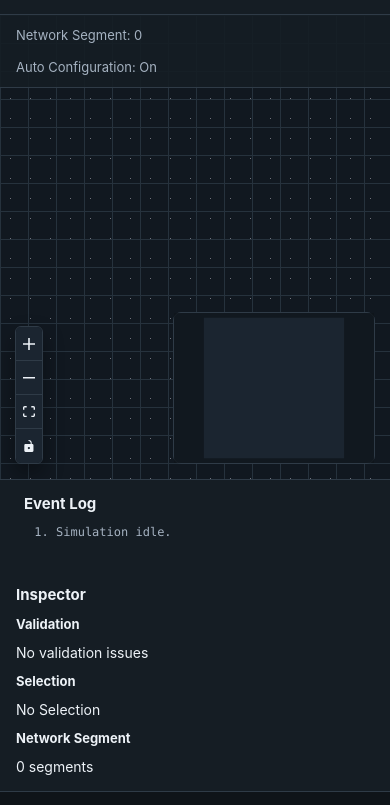
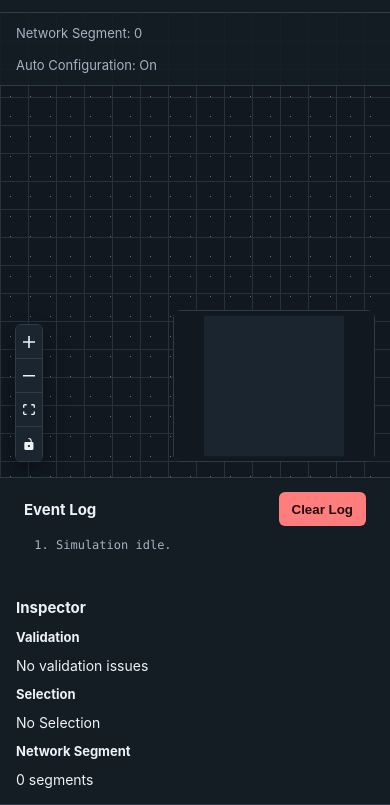
Before and after one commit to YubinMoon/Network-Lab, a React (Vite) app: page / in a window 390 px wide. Shown: the part 1150-1955 px from the top of the page. Built offline with nearby package versions, Linux system fonts and the light colour scheme.

Commit message:
Move Clear Log into event log panel

```diff
--- a/src/App.css
+++ b/src/App.css
@@ -555,6 +555,7 @@ dd {
   justify-content: space-between;
   gap: 12px;
   min-width: 0;
+  flex-wrap: wrap;
 }
 
 .simulation-panel-content {
@@ -750,7 +751,7 @@ dd {
   }
 
   .simulation-panel-header {
-    align-items: flex-start;
-    flex-direction: column;
+    align-items: center;
+    flex-direction: row;
   }
 }
--- a/src/components/simulation/SimulationControls.tsx
+++ b/src/components/simulation/SimulationControls.tsx
@@ -13,7 +13,6 @@ export function SimulationControls() {
   const resetSimulation = useLabStore((state) => state.resetSimulation)
   const setSimulationSpeed = useLabStore((state) => state.setSimulationSpeed)
   const resetDynamicTables = useLabStore((state) => state.resetDynamicTables)
-  const clearSimulationTrace = useLabStore((state) => state.clearSimulationTrace)
   const isRunning = simulationStatus === 'running'
   const playbackLabel = isRunning ? 'Pause' : 'Play'
   const playbackClassName = isRunning
@@ -68,13 +67,6 @@ export function SimulationControls() {
       >
         Reset Dynamic Tables
       </button>
-      <button
-        type="button"
-        className="simulation-clear-button"
-        onClick={clearSimulationTrace}
-      >
-        Clear Log
-      </button>
       <select
         aria-label="Speed"
         value={simulationSpeed}
--- a/src/components/simulation/SimulationPanel.tsx
+++ b/src/components/simulation/SimulationPanel.tsx
@@ -1,10 +1,20 @@
 import { EventLog } from './EventLog'
+import { useLabStore } from '../../store/useLabStore'
 
 export function SimulationPanel() {
+  const clearSimulationTrace = useLabStore((state) => state.clearSimulationTrace)
+
   return (
     <section className="simulation-panel" aria-label="Simulation Panel">
       <div className="simulation-panel-header">
         <h2>Event Log</h2>
+        <button
+          type="button"
+          className="simulation-clear-button"
+          onClick={clearSimulationTrace}
+        >
+          Clear Log
+        </button>
       </div>
       <div className="simulation-panel-content">
         <EventLog />
```
Also changed, not shown: 2 other files (tests, documents, lock files or other folders).
